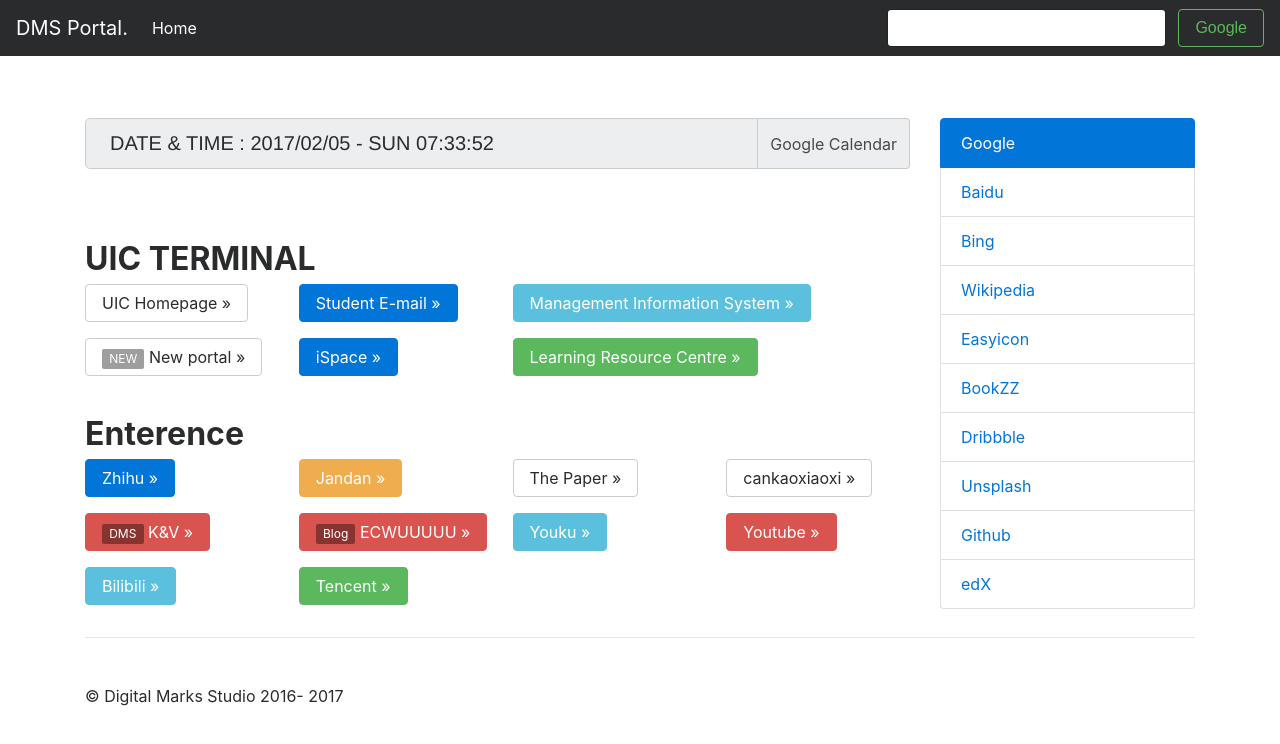
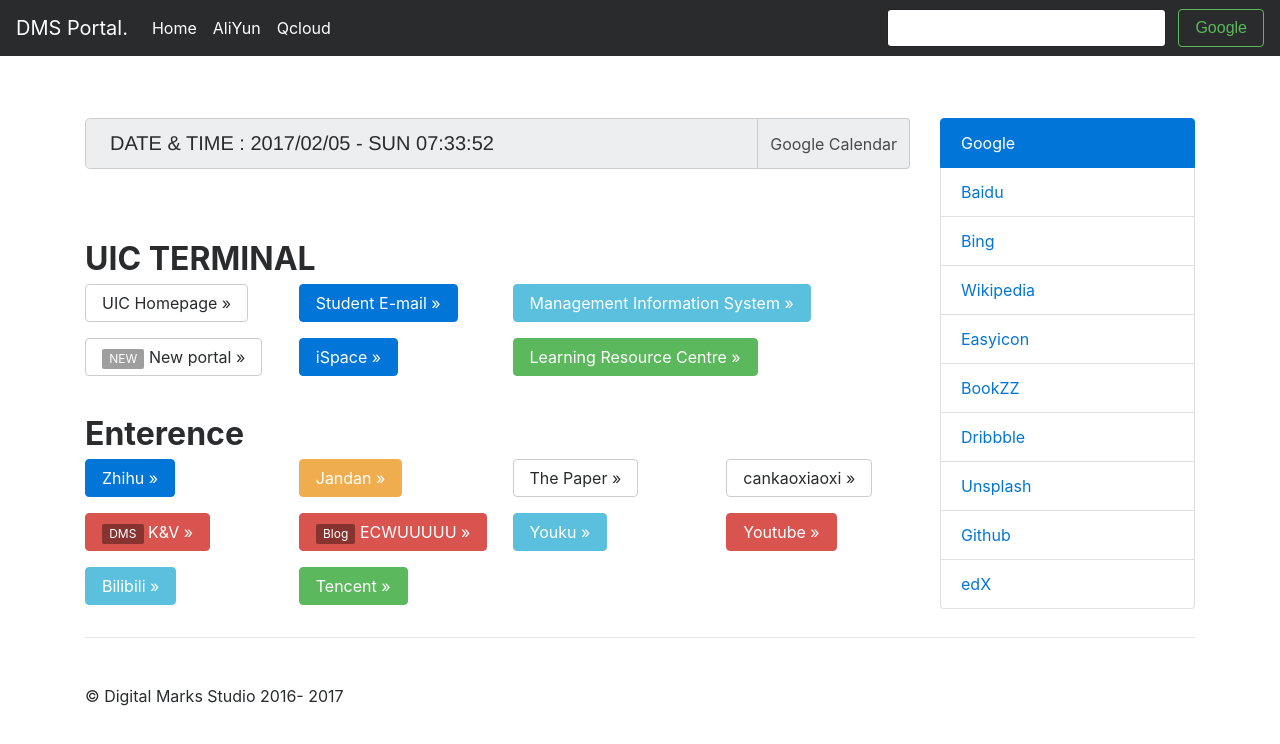
Before and after one commit to ecwu/About_Blank, a plain HTML site: page index.html in a window 1280 px wide. Drawn offline with nearby package versions, Linux system fonts and the light colour scheme; a script that the page names is missing; files whose address does not match are found by name.

Commit message:
insert new links

```diff
--- a/index.html
+++ b/index.html
@@ -28,6 +28,12 @@
         <ul class="navbar-nav mr-auto">
           <li class="nav-item active">
             <a class="nav-link" href="#">Home <span class="sr-only">(current)</span></a>
+          </li>
+          <li class="nav-item active">
+            <a class="nav-link" href="https://www.aliyun.com/">AliYun </a>
+          </li>
+          <li class="nav-item active">
+            <a class="nav-link" href="https://www.qcloud.com/">Qcloud </a>
           </li>
         </ul>
         <form class="form-inline my-2 my-lg-0" method="get" action="http://www.google.com/search">
```
